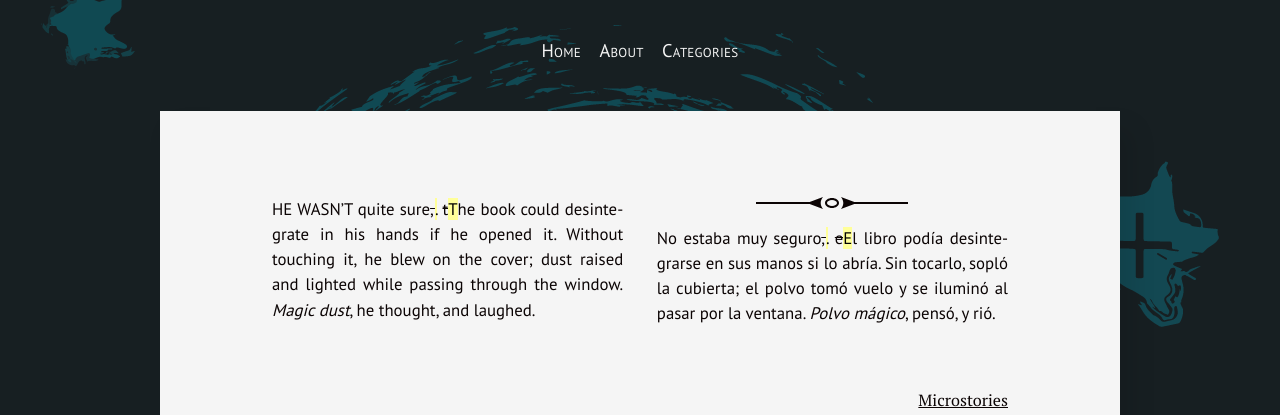
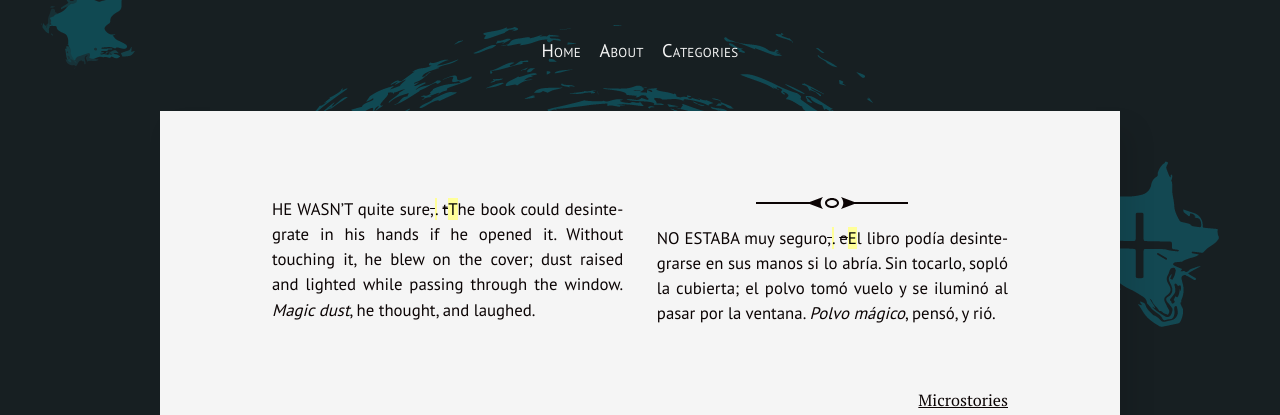
Before and after one commit to silvialohrmann/editorial, a Jekyll site: the page built from _posts/2022-11-21-he-wasnt-quite-sure.md, in a window 1280 px wide. Shown: the top 415 px of the page. Built offline with Jekyll 4.4.1, drawn with Linux system fonts in a browser that asks for light colours.

Commit message:
Update 2022-11-21-he-wasnt-quite-sure.md

```diff
--- a/_posts/2022-11-21-he-wasnt-quite-sure.md
+++ b/_posts/2022-11-21-he-wasnt-quite-sure.md
@@ -5,4 +5,4 @@ layout: post
 ---
 <span class="first-sentence">He wasn’t</span> quite sure<del>,</del><ins title="edited on 2022/11/21">.</ins> <del>t</del><ins title="edited on 2022/11/21">T</ins>he book could desintegrate in his hands if he opened it. Without touching it, he blew on the cover; dust raised and lighted while passing through the window. *Magic dust*, he thought, and laughed.
 <hr class="column">
-No estaba muy seguro<del>,</del><ins title="edited on 2022/12/18">.</ins> <del>e</del><ins title="edited on 2023/01/07">E</ins>l libro podía desintegrarse en sus manos si lo abría. Sin tocarlo, sopló la cubierta; el polvo tomó vuelo y se iluminó al pasar por la ventana. *Polvo mágico*, pensó, y rió.
+<span class="first-sentence">No estaba</span> muy seguro<del>,</del><ins title="edited on 2022/12/18">.</ins> <del>e</del><ins title="edited on 2023/01/07">E</ins>l libro podía desintegrarse en sus manos si lo abría. Sin tocarlo, sopló la cubierta; el polvo tomó vuelo y se iluminó al pasar por la ventana. *Polvo mágico*, pensó, y rió.
```
